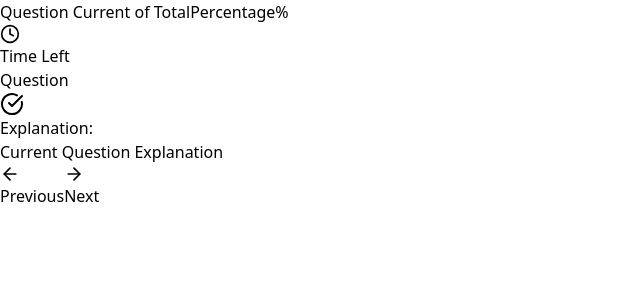
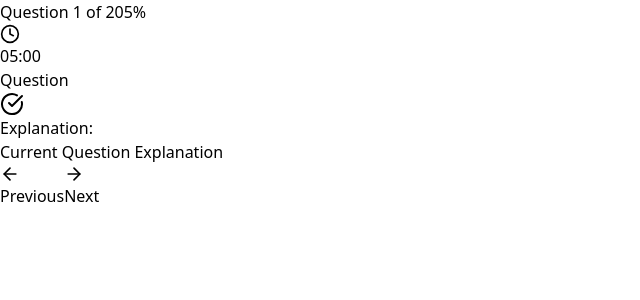
Before and after one commit to PushkarDesigns/quiz-website, a React (Vite) app: page / in a window 1280 px wide. Both pictures are taken after a click on the button "Start Quiz". Shown: the top 300 px of the page, without its empty margins (0-640 px from the left). Built offline with nearby package versions, Linux system fonts and the light colour scheme.

Commit message:
timer fixing...

```diff
--- a/src/components/ProgressBar.jsx
+++ b/src/components/ProgressBar.jsx
@@ -1,24 +1,23 @@
-import React from 'react'
+import React from "react";
 
-const ProgressBar = () => {
+const ProgressBar = ({current, total, className = "" }) => {
+    const percentage = Math.round((current / total) * 100);
     return (
         <>
-            <div className={`w-full`}>
+            <div className={`w-full ${className}`}>
                 <div className="flex justify-between items-center mb-2">
                     <span className="text-sm font-medium text-gray-700">
-                        Question Current of Total
+                        Question {current} of {total}
                     </span>
-                    <span className="text-sm font-medium text-gray-700">Percentage%</span>
+                    <span className="text-sm font-medium text-gray-700">{percentage}%</span>
                 </div>
                 <div className="w-full bg-gray-200 rounded-full h-3 overflow-hidden">
                     {/* Progressbar */}
-                    <div className="bg-gradient-to-r from-blue-500 to-purple-600 h-full rounded-full
-      transition-all duration-500 ease-out shadow-sm
-      " />
+                    <div className="bg-gradient-to-r from-blue-500 to-purple-600 h-full rounded-full transition-all duration-500 ease-out shadow-sm" style={{ width: `${percentage}%`}}></div>
                 </div>
             </div>
         </>
-    )
-}
+    );
+};
 
-export default ProgressBar
+export default ProgressBar;
--- a/src/components/Quiz.jsx
+++ b/src/components/Quiz.jsx
@@ -66,7 +66,8 @@ const Quiz = () => {
                     <div className="bg-white rounded-xl shadow-lg p-4">
                         <div className="flex flex-col md:flex-row md:items-center md:justify-between space-y-4 md:space-y-0">
                             <div className="flex-1">
-                                <ProgressBar />
+                                <ProgressBar current ={currentQuestionIndex + 1}
+                                total={questions.length} />
                             </div>
                             <div className="md:ml-6">
                                 <Timer />
--- a/src/components/Timer.jsx
+++ b/src/components/Timer.jsx
@@ -1,11 +1,23 @@
 import { Clock } from "lucide-react";
 import React from "react";
+import { useDispatch, useSelector } from "react-redux";
+
 
 function Timer() {
+  const dispatch = useDispatch();
+  const { timeLeft, isTimerActive } = useSelector((state) => state.quiz);
+
+  // Step 1:
+  const formatTime = (seconds) => {
+    const min = Math.floor(seconds / 60);
+    const secs = seconds % 60;
+    return `${min.toString().padStart(2, 0)}:${secs.toString().padStart(2, 0)}`;
+  };
+
   return (
     <div className="flex items-center space-x-2">
       <Clock size={20} />
-      <span className="font-mono text-lg font-semibold">Time Left</span>
+      <span className="font-mono text-lg font-semibold">{formatTime(timeLeft)}</span>
     </div>
   );
 }
```
